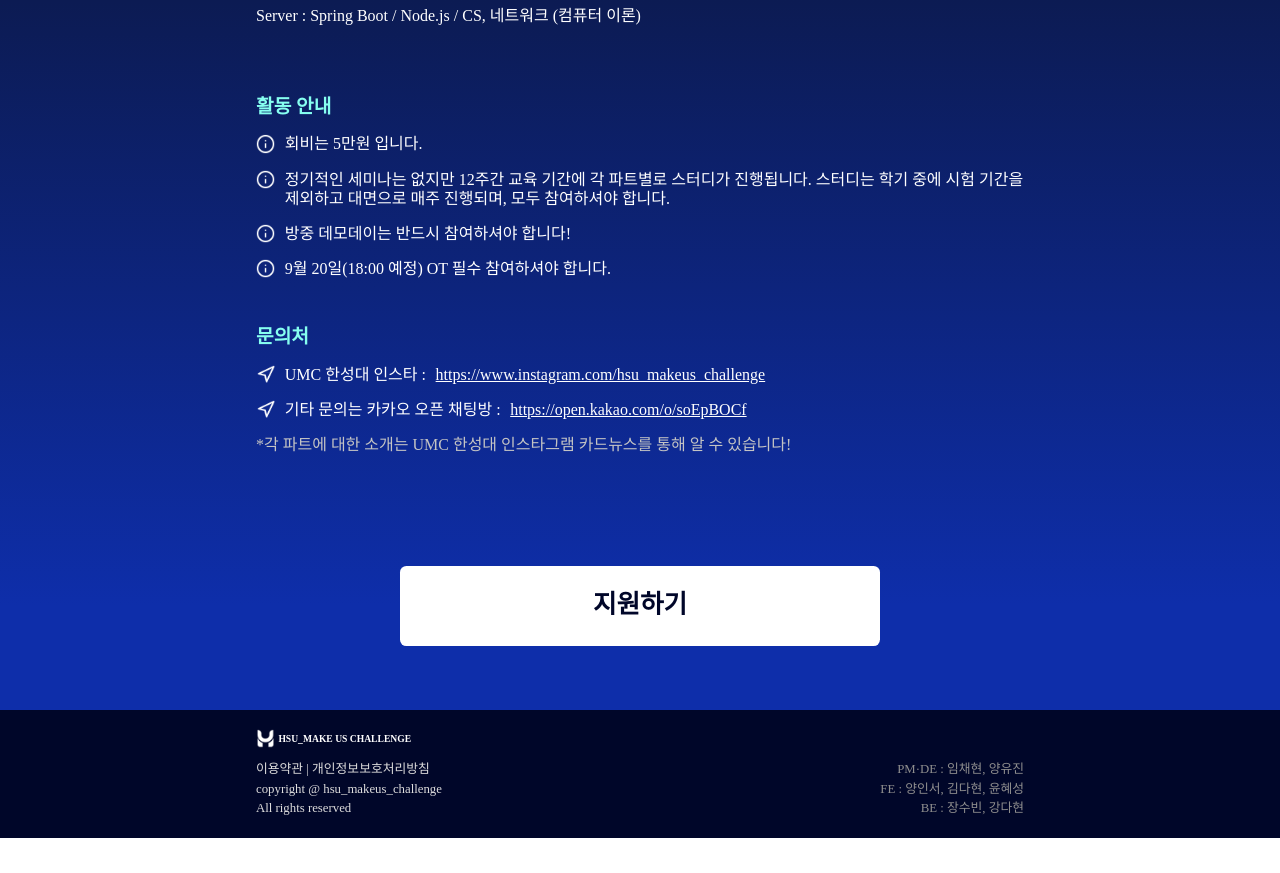
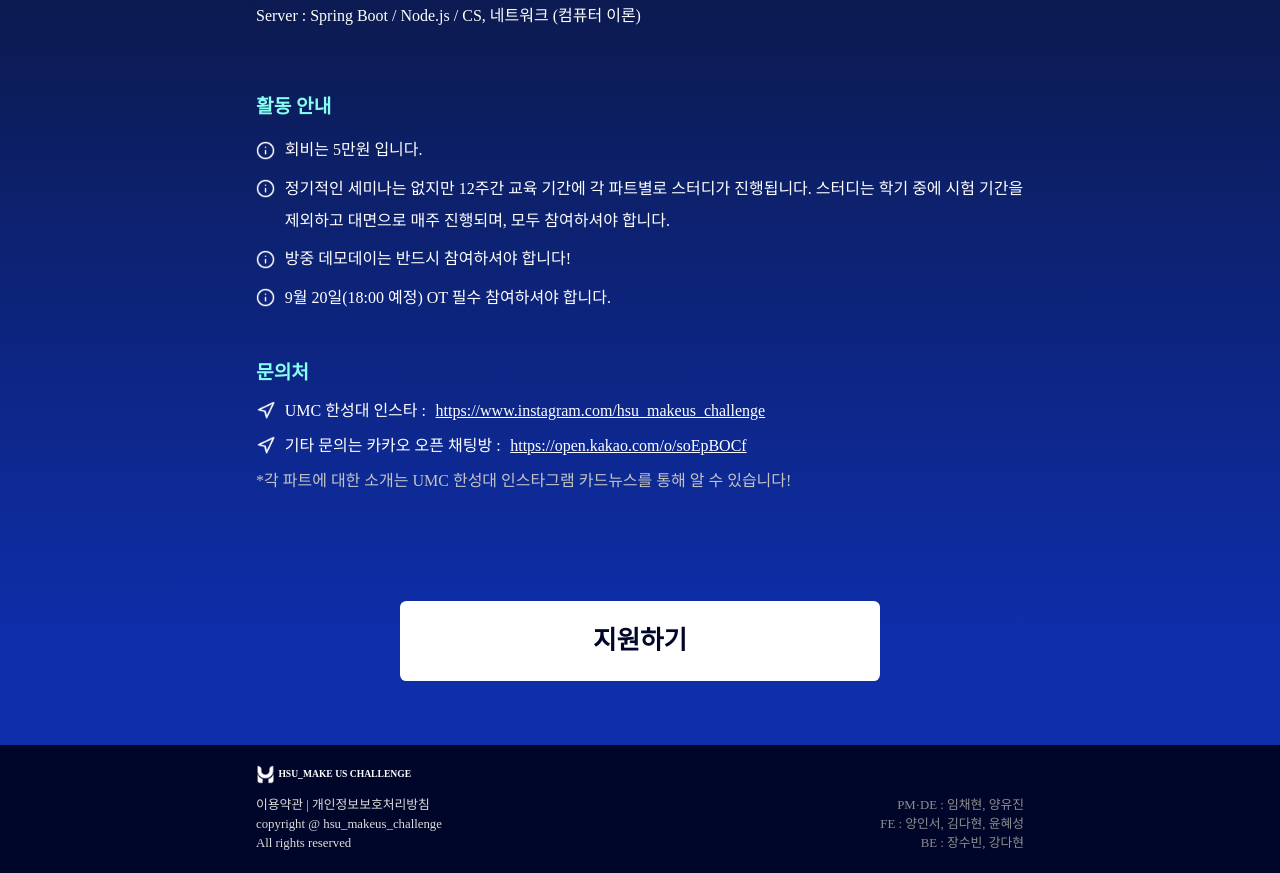
Before and after one commit to 7th-UMC/FE, a React (Vite) app: page /recruit in a window 1280 px wide. Shown: the part 1740-2613 px from the top of the page. Before the commit the page ends 2578 px from the top, so only its background shows below. Built offline with nearby package versions, Linux system fonts and the light colour scheme; a web font is replaced by a local one.

Commit message:
💄 Recruit 활동 안내 행간 조정

```diff
--- a/src/components/Recruit/Information/item-information.jsx
+++ b/src/components/Recruit/Information/item-information.jsx
@@ -8,18 +8,19 @@ const ItemContainer = styled.div`
     display: flex;
     gap: 1.2rem;
     align-items: flex-start;
-    margin-bottom: 2rem;
+    margin-bottom: 0.8rem;
 
     @media screen and (max-width: 430px) {
         gap: 0.8rem;
-        margin-bottom: 1.4rem;
     }
 `
 
 const ItemImg = styled.img`
+    margin-top: 0.8rem;
     width: 2.4rem;
 
     @media screen and (max-width: 430px) {
+        margin-top: 0;
         width: 1.8rem;
         content: url(${Information2});
     }
@@ -28,12 +29,13 @@ const ItemImg = styled.img`
 const ItemP = styled.p`
     font-size: 2rem;
     font-weight: 300;
-    line-height: 2.387rem;
+    line-height: 4rem; /* 줄 간 간격을 넓게 설정 */
     color: ${colors.white};
+    margin: 0; /* 텍스트 위아래 여백 제거 */
 
     @media screen and (max-width: 430px) {
         font-size: 1.2rem;
-        line-height: 1.313rem;
+        line-height: 2rem; /* 모바일에서의 줄 간 간격 조정 */
     }
 `
 
```
